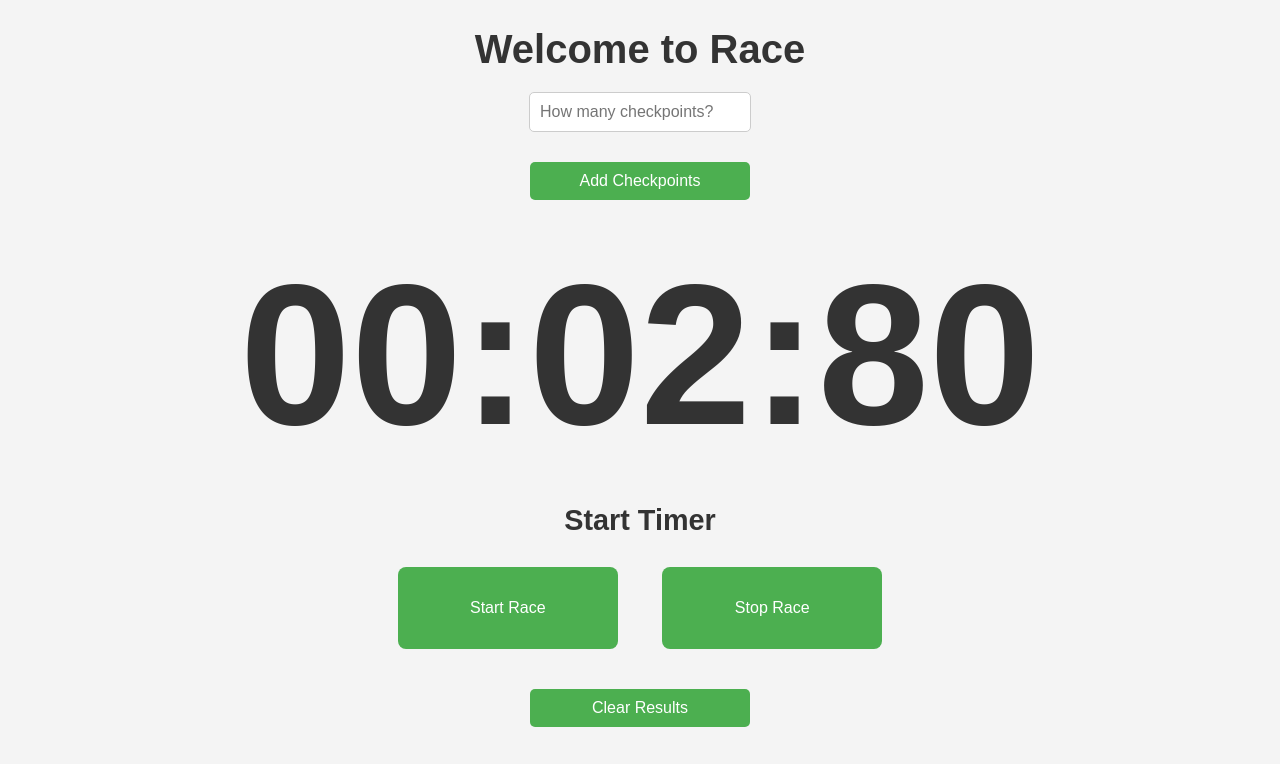
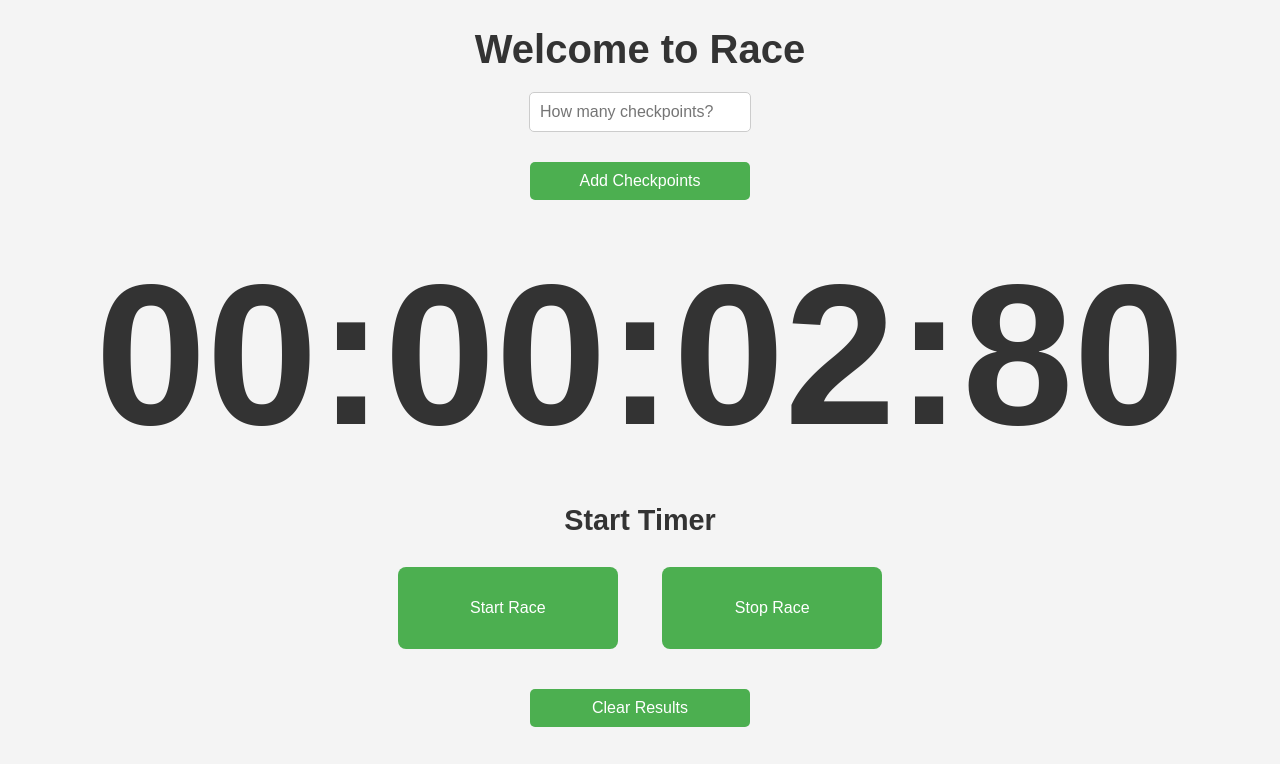
Before and after one commit to MaxMil45/pjc-race-control, a website: page public/index.html in a window 1280 px wide. Both pictures are taken after a click on the button "Start Race". Shown: the top 764 px of the page. Drawn offline with Linux system fonts and the light colour scheme.

Commit message:
Adding hours to the clock

```diff
--- a/public/function.js
+++ b/public/function.js
@@ -57,10 +57,11 @@ function startTimer() {
 
     const milliseconds = timeDiff % 1000;
     const seconds = Math.floor(timeDiff / 1000) % 60;
-    const minutes = Math.floor(timeDiff / 60000);
+    const minutes = Math.floor(timeDiff / 60000) % 60;
+    const hours = Math.floor(timeDiff / 3600000);
 
     const formattedMilliseconds = (milliseconds / 10).toFixed(0).padStart(2, '0');
-    elapsedTime = `${minutes.toString().padStart(2, '0')}:${seconds.toString().padStart(2, '0')}:${formattedMilliseconds}`;
+    elapsedTime = `${hours.toString().padStart(2, '0')}:${minutes.toString().padStart(2, '0')}:${seconds.toString().padStart(2, '0')}:${formattedMilliseconds}`;
 
     document.querySelector('#timer').innerHTML = elapsedTime;
   }, 10);
--- a/public/index.html
+++ b/public/index.html
@@ -10,7 +10,7 @@
 <input type="number" id="checkpointLocation" placeholder="How many checkpoints?" required>
 <button id="generateTables">Add Checkpoints</button>
 
-<h1 id="timer"> 00:00:00</h1>
+<h1 id="timer"> 00:00:00:00</h1>
 
 <h2>Start Timer</h2>
 <section>
```
